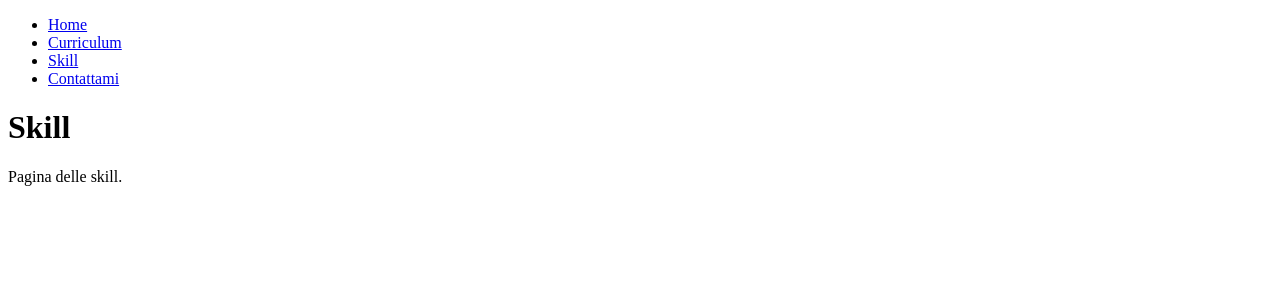
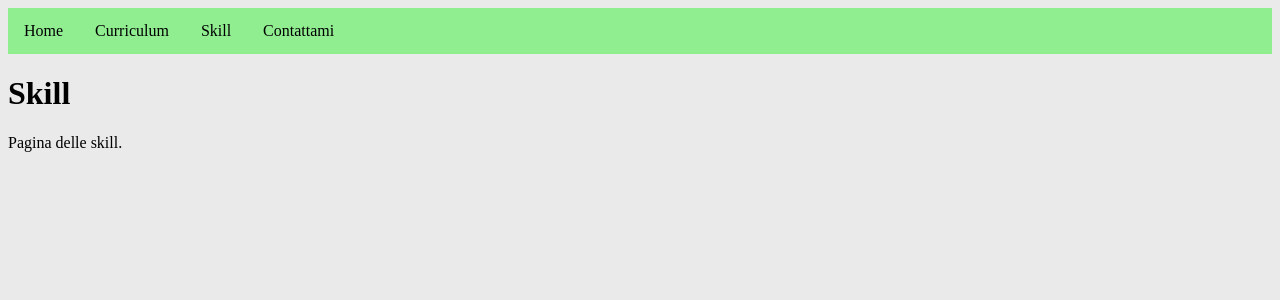
Before and after one commit to AlessandroAmen/curriculum2, a React (Vite) app in the folder Curriculum2/: page /pages/skill in a window 1280 px wide. Shown: the top 300 px of the page. Built offline with nearby package versions, Linux system fonts and the light colour scheme.

Commit message:
stile navbar

```diff
--- a/Curriculum2/src/App.css
+++ b/Curriculum2/src/App.css
@@ -0,0 +1,3 @@
+body {
+    background-color: rgb(234, 234, 234);
+}
--- a/Curriculum2/src/App.jsx
+++ b/Curriculum2/src/App.jsx
@@ -8,7 +8,7 @@ function App() {
 
   return (
     <>
-      <h1>benvenuto al mio sito</h1>
+      <h1>benvenuto nel mio sito</h1>
     </>
   )
 }
--- a/Curriculum2/src/components/Navbar.css
+++ b/Curriculum2/src/components/Navbar.css
@@ -0,0 +1,24 @@
+.navbar {
+    background-color: #90ee90;
+    overflow: hidden;
+    list-style-type: none;
+    margin: 0;
+    padding: 0;
+  }
+
+  .navbar li {
+    float: left;
+  }
+
+  .navbar li a {
+    display: block;
+    color: black;
+    text-align: center;
+    padding: 14px 16px;
+    text-decoration: none;
+  }
+
+  .navbar li a:hover {
+    background-color: #ddd;
+    color: black;
+  }
--- a/Curriculum2/src/components/Navbar.jsx
+++ b/Curriculum2/src/components/Navbar.jsx
@@ -1,7 +1,9 @@
 import { Link } from "react-router-dom";
+import "./Navbar.css";
+
 function Navbar (){
     return (
-    <ul>
+    <ul className="navbar">
        <li>
           <Link to="/">Home</Link>
         </li>
```
